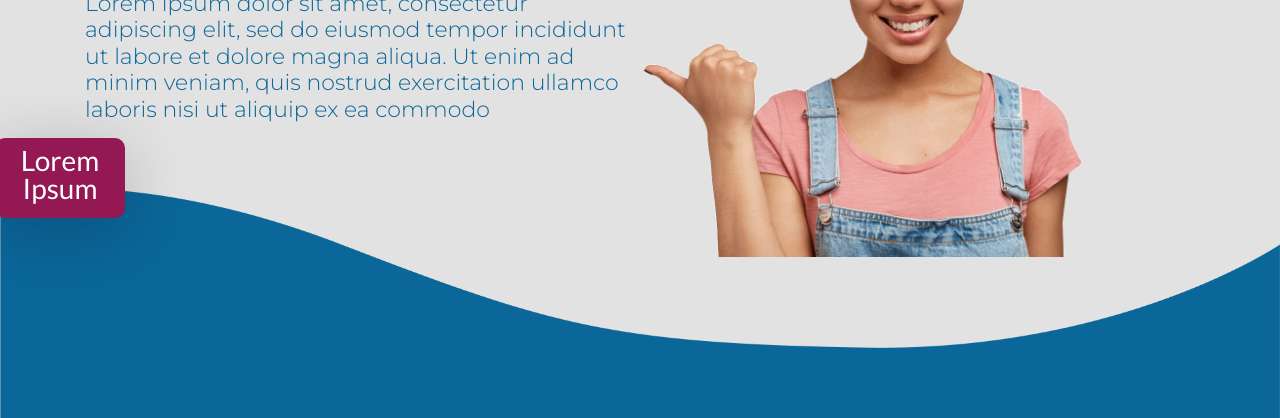
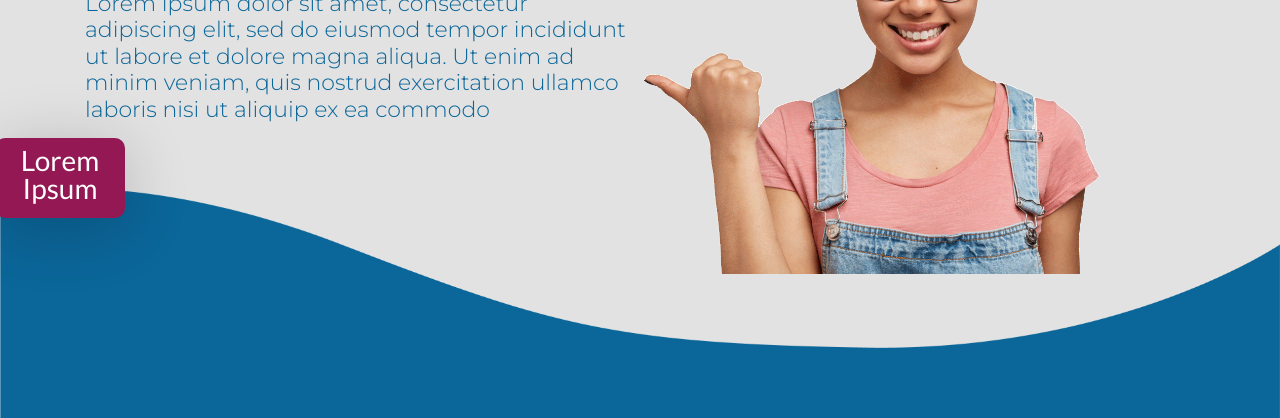
Before and after one commit to mateuszao/theme-inpx, a plain HTML site: page index.html in a window 1280 px wide. Shown: the part 382-800 px from the top of the page. Drawn offline with Linux system fonts and the light colour scheme.

Commit message:
Colocando estilo no menu e no texto inicial

```diff
--- a/css/main.scss
+++ b/css/main.scss
@@ -113,7 +113,7 @@
       }
 
       @include responsive-tablet-Small(){
-        @include baseTituloSite(38px, $Lato, $Font-01);
+        @include baseTituloSite(42px, $Lato, $Font-01);
         max-width: 175px;
       }
     }
@@ -152,12 +152,16 @@
       }
 
       @include responsive-notebook-height(){
-        width: 80%;
+        width: 83%;
       }
 
-      @include responsive-notebook-height-medium(){
-        width: 75%;
+      @include responsive-notebook-height-medium-1(){
+        width: 70%;
       }
+
+      // @include responsive-notebook-height-medium(){
+      //   width: 75%;
+      // }
 
 
       position: relative;
--- a/css/partials/_mediaQuery.scss
+++ b/css/partials/_mediaQuery.scss
@@ -47,6 +47,12 @@
   }
 }
 
+@mixin responsive-notebook-height-medium-1(){
+  @media screen and ( max-height: 774px ){
+    @content;
+  }
+}
+
 @mixin responsive-notebook-height-medium(){
   @media screen and ( max-height: 630px ){
     @content;
--- a/css/partials/_menu.scss
+++ b/css/partials/_menu.scss
@@ -59,7 +59,7 @@
 
 @include responsive-tablet-large(){
 	.menu .mainMenu  {
-		width: 70%;
+		width: 75%;
 		height: 100vh;
 		position: fixed;
 		top: 0;
--- a/index.html
+++ b/index.html
@@ -3,7 +3,7 @@
 <head>
   <meta charset='utf-8'>
   <meta http-equiv='X-UA-Compatible' content='IE=edge'>
-  <title>Page Title</title>
+  <title>Inpx Theme</title>
   <meta name='viewport' content='width=device-width, initial-scale=1'>
   <link rel='stylesheet' type='text/css' media='screen' href='css/main.css'>
 	<link rel="stylesheet" href="https://cdnjs.cloudflare.com/ajax/libs/font-awesome/5.12.0-2/css/all.min.css" crossorigin="anonymous" />
@@ -23,7 +23,7 @@
 					<li><a href="#Sit-amet-massa-vitae" class="a-link-menu">Sit amet massa vitae</a></li>
 					<li><a href="#Commodo" class="a-link-menu">Commodo</a></li>
 
-          <div class="closeMenu"><i class="fa fa-times"></i></div>
+          <div class="closeMenu"><img src="img/icon-seta.png" alt=""></div>
 				</ul>
 			</nav>
 		</div>
```
Also changed, not shown: css/main.css, img/icon-seta.png (added), 1 other file.
